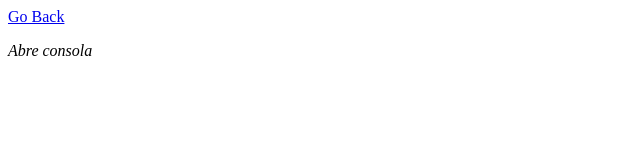
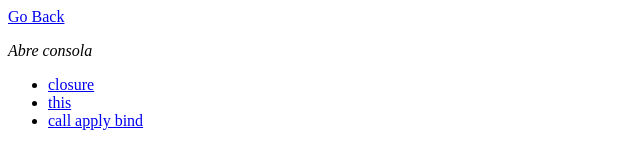
Before and after one commit to Nicoposa1/javascript-profecional, a website: page ejercicio/index.html in a window 1280 px wide. Shown: the whole page, without its empty margins (0-640 px from the left). Drawn offline with Linux system fonts and the light colour scheme.

Commit message:
metodos call, apply y bind

```diff
--- a/assets/MediaPlayer.js
+++ b/assets/MediaPlayer.js
@@ -34,6 +34,8 @@ MediaPlayer.prototype.unmute = function(){
   this.media.unmute = false;
 }
 MediaPlayer.prototype.UnMute = function(){
-  this.media.muted ? this.media.muted = false : this.media.muted = true
+  this.media.muted
+  ? this.media.muted = false
+  : this.media.muted = true
 }
 export default MediaPlayer;
--- a/ejercicio/index.html
+++ b/ejercicio/index.html
@@ -8,6 +8,12 @@
 <body>
   <a href="/ejercicio/">Go Back</a>
   <p><em>Abre consola</em></p>
+  <ul>
+    <li><a href="closure.html">closure</a></li>
+    <li><a href="this.html">this</a></li>
+    <li><a href="call-apply-bind.html">call apply bind</a></li>
+  </ul>
+
 
   <script>
     //  Gobal scope
```
Also changed, not shown: assets/index.js (+6 -1 lines).
